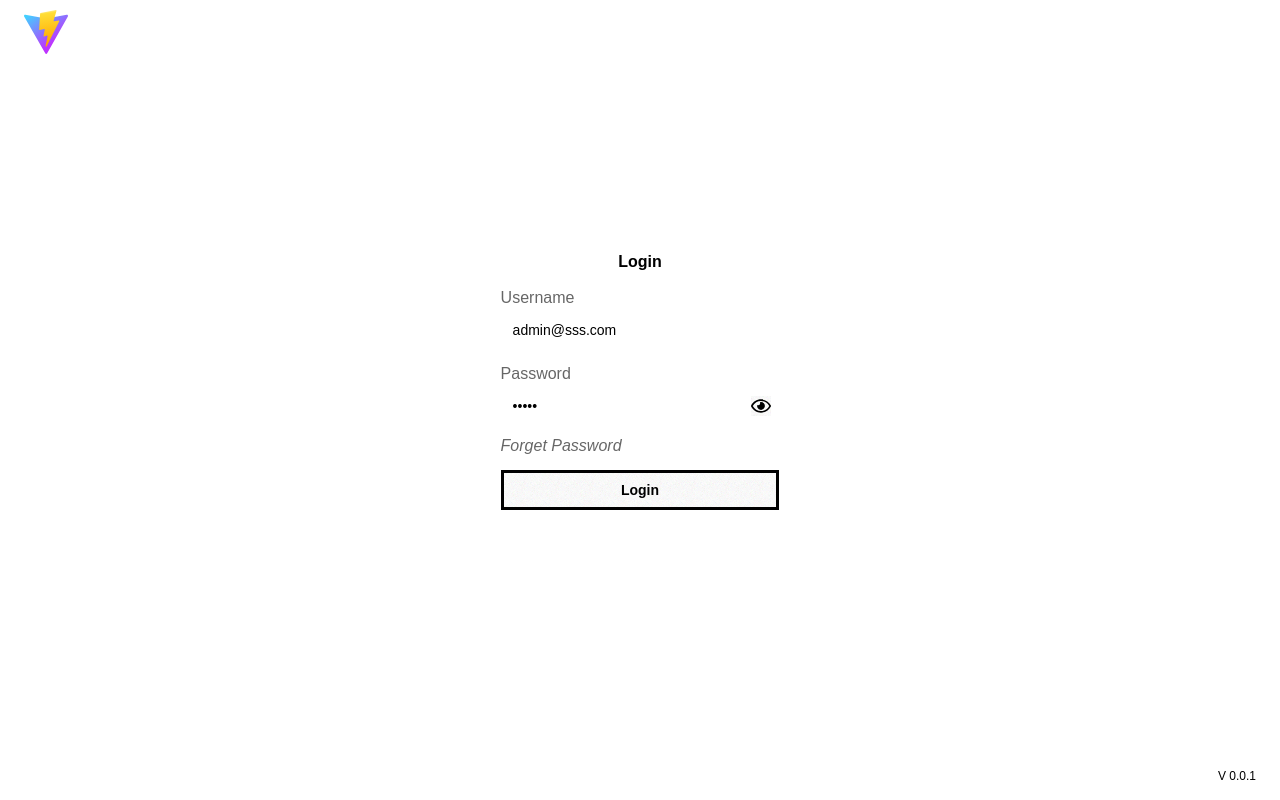
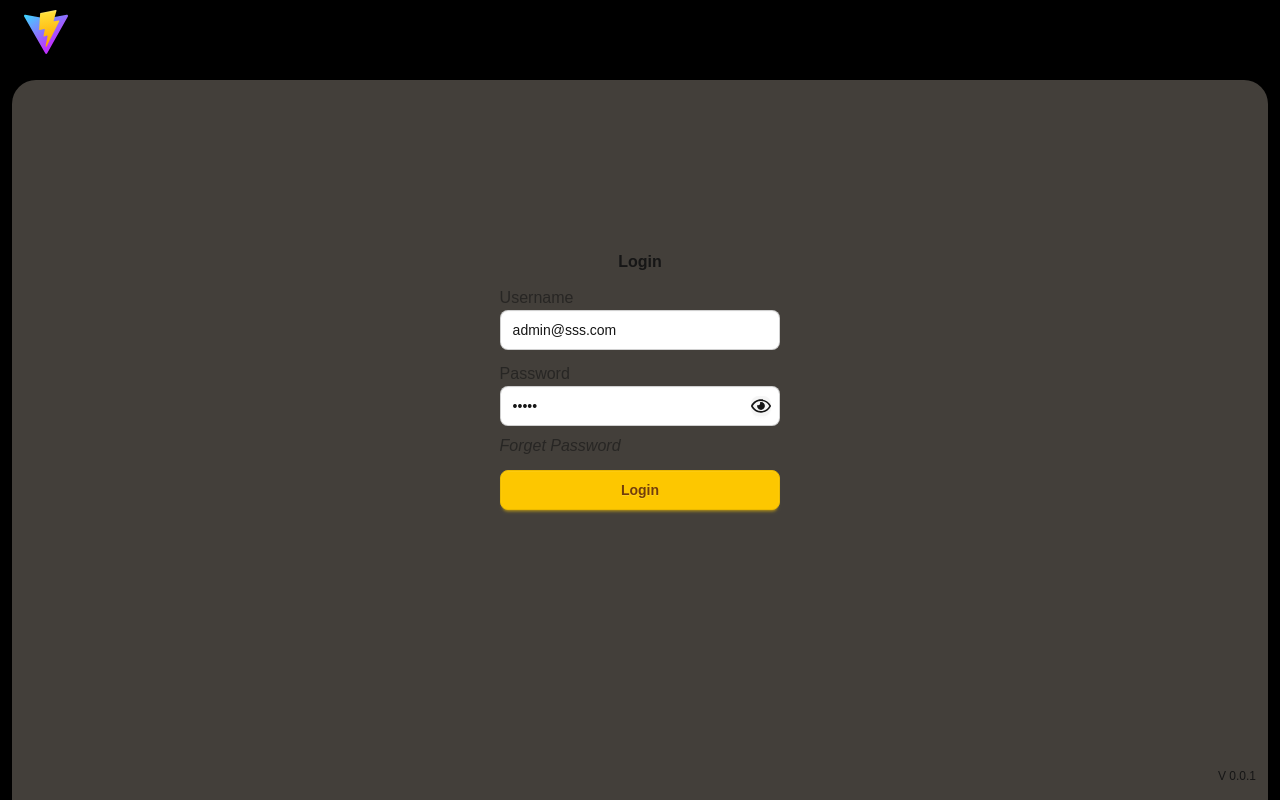
Before and after one commit to pandayamada/ViteReactMaster, a React (Vite) app: page /auth/login in a window 1280 px wide. Built offline with nearby package versions, Linux system fonts and the light colour scheme.

Commit message:
Update index.css

```diff
--- a/src/core/styles/index.css
+++ b/src/core/styles/index.css
@@ -1,6 +1,6 @@
 @import "tailwindcss";
 @plugin "daisyui" {
-  themes: false;
+  themes: all;
 }
 
 :root {
```
